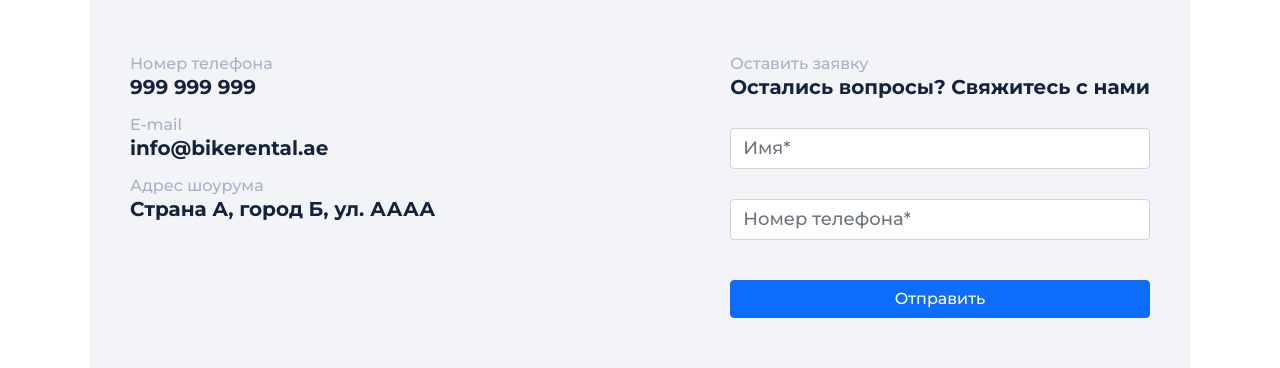
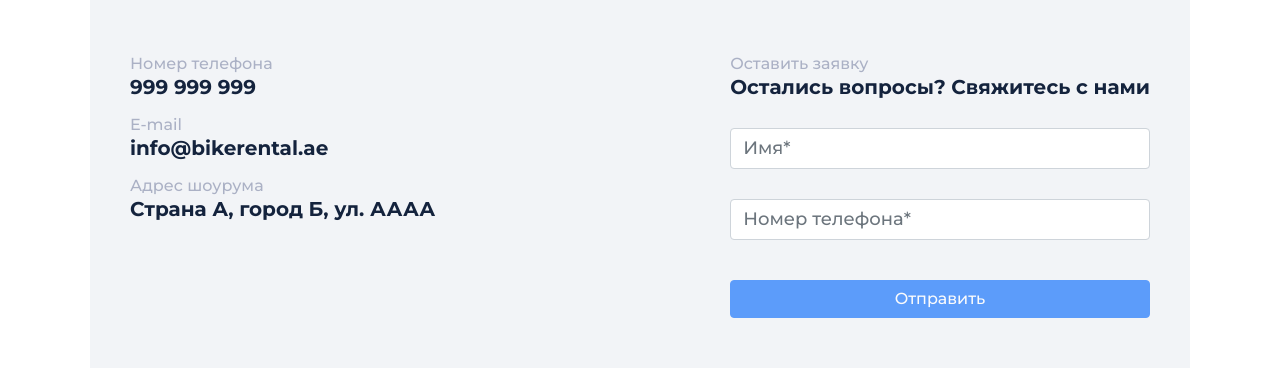
Before and after one commit to kasymjaparov/bikepark, a React (Create React App) app: page /contacts in a window 1280 px wide. Shown: the part 219-587 px from the top of the page. Built offline with nearby package versions, Linux system fonts and the light colour scheme.

Commit message:
add skeleton

```diff
--- a/package.json
+++ b/package.json
@@ -11,6 +11,7 @@
     "react": "^17.0.2",
     "react-bootstrap": "^2.0.0-rc.0",
     "react-dom": "^17.0.2",
+    "react-loading-skeleton": "^3.0.1",
     "react-notifications-component": "^3.1.0",
     "react-redux": "^7.2.5",
     "react-router": "^5.2.1",
--- a/src/components/CurrentOrders/CurrentOrders.js
+++ b/src/components/CurrentOrders/CurrentOrders.js
@@ -4,6 +4,7 @@ import Accordion from "../DoneOrders/Accordion"
 import Loading from "../Loading/Loading"
 import diffHours from "../../utils/diffHours"
 import { deleteOrder } from "../../store/actions/order"
+import SkeletonOrders from "../SkeletonOrders/SkeletonOrders"
 
 export default function DoneOrders(props) {
   const ordersState = useSelector(state => state.order.getOrders)
@@ -29,7 +30,7 @@ export default function DoneOrders(props) {
         </div>
       )}
 
-      {ordersState.loading && <Loading />}
+      {ordersState.loading && <SkeletonOrders />}
       {ordersState.success && ordersState.orders.currentOrders.length == 0 && (
         <div>Текущих заказов нет</div>
       )}
--- a/src/components/DoneOrders/DoneOrders.js
+++ b/src/components/DoneOrders/DoneOrders.js
@@ -3,6 +3,7 @@ import "./DoneOrders"
 import Accordion from "./Accordion"
 import Loading from "../../components/Loading/Loading"
 import diffHours from "../../utils/diffHours"
+import SkeletonOrders from "../SkeletonOrders/SkeletonOrders"
 
 export default function DoneOrders() {
   const ordersState = useSelector(state => state.order.getOrders)
@@ -16,7 +17,7 @@ export default function DoneOrders() {
         </div>
       )}
 
-      {ordersState.loading && <Loading />}
+      {ordersState.loading && <SkeletonOrders />}
       {ordersState.success &&
         ordersState.orders.completedOrders.length == 0 && (
           <div>Выполненных заказов нет</div>
--- a/src/components/Header/Header.js
+++ b/src/components/Header/Header.js
@@ -52,7 +52,11 @@ const Header = () => {
 
   return (
     <div className={"header"}>
-      <NavLink to='/' className={"header__title"}>
+      <NavLink
+        onClick={() => changeOverflow()}
+        to='/'
+        className={"header__title"}
+      >
         <img src={logo} alt='logo bike park' />{" "}
       </NavLink>
       {show && (
--- a/src/components/Registration/Registration.js
+++ b/src/components/Registration/Registration.js
@@ -114,7 +114,7 @@ export default function Login() {
                 type={!show ? "password" : "text"}
                 autoComplete='on'
               />
-              <div className="auth_password_eye">
+              <div className='auth_password_eye'>
                 <i
                   onClick={() => setShow(!show)}
                   className={!show ? "fas fa-eye" : "fas fa-eye-slash"}
--- /dev/null
+++ b/src/components/SkeletonBike/Skeleton.css
@@ -0,0 +1,4 @@
+.skeletonC_item {
+  border-radius: 15px;
+  margin: 0px 0px 40px 0px;
+}
--- /dev/null
+++ b/src/components/SkeletonBike/SkeletonBike.js
@@ -0,0 +1,16 @@
+import "./Skeleton.css"
+import Skeleton from "react-loading-skeleton"
+import "react-loading-skeleton/dist/skeleton.css"
+
+export default function SkeletonC() {
+  return (
+    <div className='skeletonC rent_bikes_row'>
+      <Skeleton className="skeletonC_item" width='260px' height='370px' />
+      <Skeleton className="skeletonC_item" width='260px' height='370px' />
+      <Skeleton className="skeletonC_item" width='260px' height='370px' />
+      <Skeleton className="skeletonC_item" width='260px' height='370px' />
+      <Skeleton className="skeletonC_item" width='260px' height='370px' />
+      <Skeleton className="skeletonC_item" width='260px' height='370px' />
+    </div>
+  )
+}
--- /dev/null
+++ b/src/components/SkeletonOrders/SkeletonOrders.css
@@ -0,0 +1,3 @@
+.skeletonOrders_item {
+  margin: 0px 0px 10px 0px;
+}
--- /dev/null
+++ b/src/components/SkeletonOrders/SkeletonOrders.js
@@ -0,0 +1,13 @@
+import "./SkeletonOrders.css"
+import Skeleton from "react-loading-skeleton"
+import "react-loading-skeleton/dist/skeleton.css"
+
+export default function SkeletonOrders() {
+  return (
+    <div className='skeletonOrders'>
+      <Skeleton className='skeletonOrders_item' width='100%' height='62px' />
+      <Skeleton className='skeletonOrders_item' width='100%' height='62px' />
+      <Skeleton className='skeletonOrders_item' width='100%' height='62px' />
+    </div>
+  )
+}
--- a/src/pages/Contacts/Contacts.js
+++ b/src/pages/Contacts/Contacts.js
@@ -1,9 +1,44 @@
 import "./Contacts.css"
 import { InputGroup, FormControl, Button } from "react-bootstrap"
+import { Formik } from "formik"
+import * as yup from "yup"
 
 export default function Contacts() {
+  const validationSchema = yup.object().shape({
+    name: yup
+      .string()
+      .required("Обязательное поле")
+      .min(3, "Минимальное количество символов 3"),
+    phone: yup
+      .string()
+      .required("Обязательное поле")
+      .matches(/^\+996(\d{9})$/, "Заполните по форме +996XXXXXXXXX "),
+  })
+  const onSubmit = (data, { resetForm }) => {
+    console.log(data)
+    resetForm({})
+  }
   return (
     <div className='contacts delivery'>
+      <Formik
+        initialValues={{
+          phone: "",
+          name: "",
+        }}
+        validateOnBlur
+        onSubmit={onSubmit}
+        validationSchema={validationSchema}
+      >
+        {({
+          values,
+          errors,
+          touched,
+          handleChange,
+          handleBlur,
+          isValid,
+          handleSubmit,
+          dirty,
+        }) => (
           <div className='delivery_block contacts_block'>
             <div className='delivery_title contacts_title'>Контакты</div>
             <div className='contacts_row'>
@@ -39,16 +74,36 @@ export default function Contacts() {
                     name='name'
                     className='auth_input'
                     placeholder='Имя*'
+                    value={values.name}
+                    onChange={handleChange}
+                    onBlur={handleBlur}
+                    isInvalid={touched.name && errors.name}
                   />
                 </InputGroup>
+                {touched.name && errors.name && (
+                  <div className='input_error'>{errors.name}</div>
+                )}
                 <InputGroup>
                   <FormControl
                     name='phone'
                     className='auth_input'
                     placeholder='Номер телефона*'
+                    value={values.phone}
+                    onChange={handleChange}
+                    onBlur={handleBlur}
+                    isInvalid={touched.phone && errors.phone}
                   />
                 </InputGroup>
-            <Button className='auth_btn' variant='primary'>
+                {touched.phone && errors.phone && (
+                  <div className='input_error'>{errors.phone}</div>
+                )}
+                <Button
+                  type='button'
+                  disabled={!isValid || !dirty}
+                  onClick={handleSubmit}
+                  className='auth_btn'
+                  variant='primary'
+                >
                   Отправить
                 </Button>
               </div>
@@ -58,10 +113,12 @@ export default function Contacts() {
                 src='https://yandex.ru/map-widget/v1/?um=constructor%3A9b7cbbf870527bd7dd16db04f8fe01218529b26b4015915f328f77d7dfa14ef7&amp;source=constructor'
                 width='500'
                 height='400'
-            frameborder='0'
+                frameBorder='0'
               ></iframe>
             </div>
           </div>
+        )}
+      </Formik>
     </div>
   )
 }
--- a/src/pages/Rent/Rent.js
+++ b/src/pages/Rent/Rent.js
@@ -5,8 +5,8 @@ import { useDispatch, useSelector } from "react-redux"
 import { getAll } from "../../store/actions/bikes"
 import { useEffect } from "react"
 import RentBikes from "../../components/RentBikes/RentBikes"
-import Loading from "../../components/Loading/Loading"
 import { Button } from "react-bootstrap"
+import SkeletonBike from "../../components/SkeletonBike/SkeletonBike"
 
 export default function Rent(props) {
   const dispatch = useDispatch()
@@ -23,7 +23,7 @@ export default function Rent(props) {
       <div className='delivery block-prefix rent_bikes'>
         <div className='delivery_block'>
           <RentFilters />
-          {loading && <Loading />}
+          {loading && <SkeletonBike />}
           {success && <RentBikes />}
           {success && (
             <Button
```
Also changed, not shown: 1 other file (tests, documents, lock files or other folders). Lines whose indentation alone changed are shown as unchanged.
